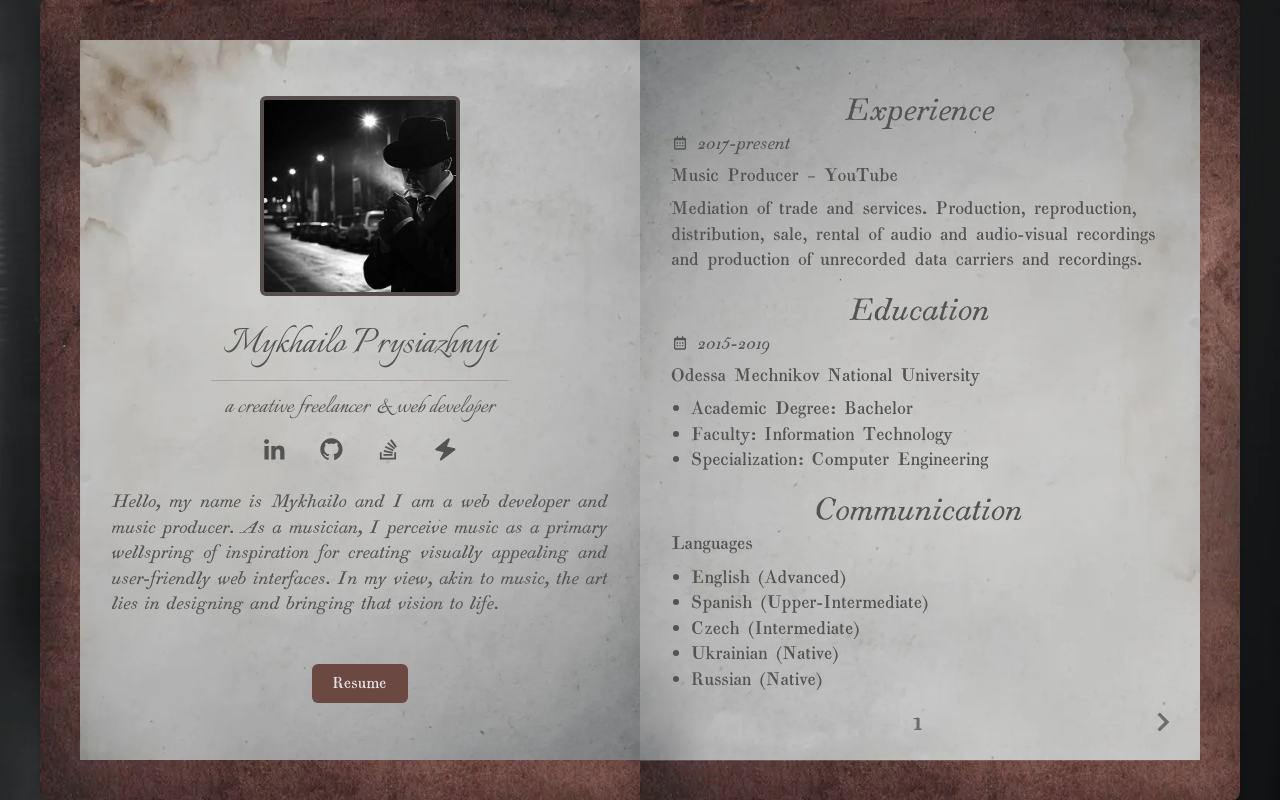
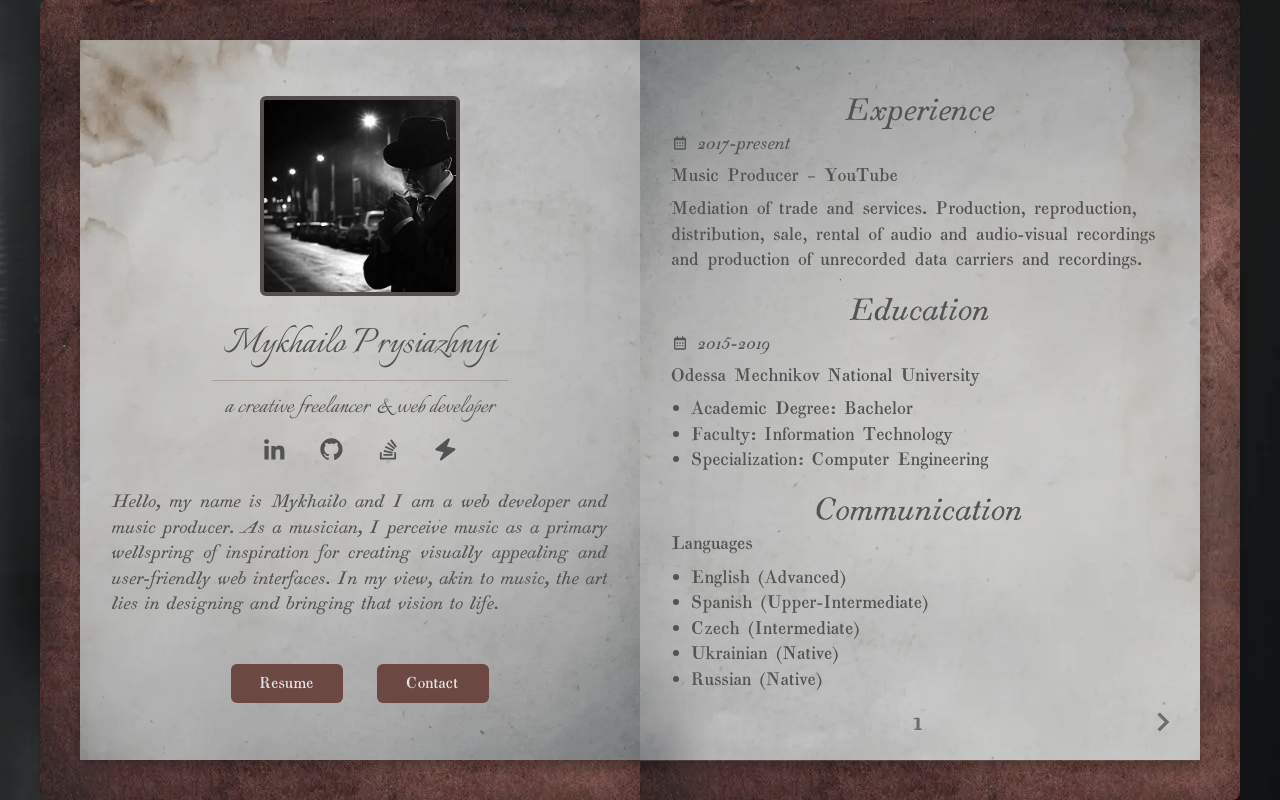
Before and after one commit to michaelprys/Portfolio, a Vue app: page / in a window 1280 px wide. Built offline with nearby package versions, Linux system fonts and the light colour scheme; grey boxes are pictures that could not be loaded.

Commit message:
all pages turn with sfx added

```diff
--- a/src/component/ItemTurnBtn.vue
+++ b/src/component/ItemTurnBtn.vue
@@ -1,5 +1,5 @@
 <template>
-    <button class="book__nav-btn" @click="playSfx">
+    <button class="book__nav-btn" @click="handlePlaySfx">
         <slot> </slot>
     </button>
 </template>
@@ -10,21 +10,22 @@ import Sfx2 from '@/assets/sounds/page-turn-2.mp3?url';
 import Sfx3 from '@/assets/sounds/page-turn-3.mp3?url';
 import Sfx4 from '@/assets/sounds/page-turn-4.mp3?url';
 import Sfx5 from '@/assets/sounds/page-turn-5.mp3?url';
+import { usePlaySfx } from '@/use/usePlaySfx';
 
-// const sounds = [Sfx1, Sfx2, Sfx3, Sfx4, Sfx5];
-// let previousSound;
+const { playSfx } = usePlaySfx();
 
-// const getSound = () => {
-//     const filteredSounds = sounds.filter(sound => sound !== previousSound);
-//     return (previousSound =
-//         filteredSounds[Math.floor(Math.random() * filteredSounds.length)]);
-// };
+const sounds = [Sfx1, Sfx2, Sfx3, Sfx4, Sfx5];
+let previousSound;
 
-// const playSfx = () => {
-//     const sound = new Audio(getSound());
-//     sound.volume = 0.1;
-//     sound.play();
-// };
+const getSound = () => {
+    const filteredSounds = sounds.filter(sound => sound !== previousSound);
+    return (previousSound =
+        filteredSounds[Math.floor(Math.random() * filteredSounds.length)]);
+};
+
+const handlePlaySfx = () => {
+    playSfx(getSound());
+};
 </script>
 
 <style lang="scss"></style>
--- /dev/null
+++ b/src/use/usePlaySfx.js
@@ -0,0 +1,11 @@
+export const usePlaySfx = () => {
+    const playSfx = sfx => {
+        const sound = new Audio(sfx);
+        sound.volume = 0.1;
+        sound.play();
+    };
+
+    return {
+        playSfx,
+    };
+};
--- a/src/view/ViewContactEnd.vue
+++ b/src/view/ViewContactEnd.vue
@@ -67,32 +67,37 @@
                     <button class="contact__btn">Send Message</button>
                 </form>
                 <span class="book__page-number">7</span>
-                <ItemTurnBtn @click="turnPage">
+                <!-- <ItemTurnBtn @click="turnPage">
                     <SvgBtnNext />
-                </ItemTurnBtn>
-            </div>
-        </div>
-    </div>
-    <!-- page 8 (back) -->
-    <div class="book__page-back">
-        <div class="book__content book__content--right">
-            <div class="book__content-inner">
-                <h2 class="end-title">Go to page 1</h2>
-                <span class="book__page-number">8</span>
-                <ItemTurnBtn @click="turnPage">
-                    <SvgBtnPrev />
-                </ItemTurnBtn>
+                </ItemTurnBtn> -->
+                <button
+                    class="contact__to-first-page-btn"
+                    @click="[turnAllPagesReversed(), handlePlaySfx()]">
+                    <svg
+                        xmlns="http://www.w3.org/2000/svg"
+                        width="2.2rem"
+                        height="2.2rem"
+                        viewBox="0 0 24 24">
+                        <path
+                            d="m21.743 12.331-9-10c-.379-.422-1.107-.422-1.486 0l-9 10a.998.998 0 0 0-.17 1.076c.16.361.518.593.913.593h2v7a1 1 0 0 0 1 1h3a1 1 0 0 0 1-1v-4h4v4a1 1 0 0 0 1 1h3a1 1 0 0 0 1-1v-7h2a.998.998 0 0 0 .743-1.669z"></path>
+                    </svg>
+                </button>
             </div>
         </div>
     </div>
 </template>
 
 <script setup>
-import ItemTurnBtn from '@/component/ItemTurnBtn.vue';
-import SvgBtnNext from '@/component/svg/SvgBtnNext.vue';
-import SvgBtnPrev from '@/component/svg/SvgBtnPrev.vue';
+import Sfx6 from '@/assets/sounds/page-shuffle.mp3?url';
+import { usePlaySfx } from '@/use/usePlaySfx';
 
-const props = defineProps(['turnPage']);
+const { playSfx } = usePlaySfx();
+
+const handlePlaySfx = () => {
+    playSfx(Sfx6);
+};
+
+const props = defineProps(['turnPage', 'turnAllPagesReversed']);
 </script>
 
 <style lang="scss">
@@ -156,18 +161,40 @@ const props = defineProps(['turnPage']);
         padding-inline: $p-4;
         padding-block: $p-3;
     }
+    &__to-first-page-btn {
+        border-radius: $br-6;
+        border: 2px;
+        position: absolute;
+        bottom: 16px;
+        right: 28px;
+        background-color: transparent;
+        & svg {
+            border: 2px solid transparent;
+            border-radius: $br-6;
+            transition: fill $tr-smooth, stroke $tr-smooth;
+            fill: $c-cover;
+            stroke: transparent;
+            stroke-width: 1.8px;
+        }
+        &:hover svg {
+            stroke: $c-cover;
+            stroke-width: 1.8px;
+            fill: transparent;
+        }
+    }
 }
-.book__content-inner {
-    position: relative;
-}
-.end-title {
-    position: absolute;
-    top: 41%;
-    left: 50%;
-    transform: translateY(-50%);
-    transform: translateX(-50%);
-    color: $c-text;
-    font-size: 4.2rem;
-    font-family: $ff-secondary;
-}
+
+// .book__content-inner {
+//     position: relative;
+// }
+// .end-title {
+//     position: absolute;
+//     top: 41%;
+//     left: 50%;
+//     transform: translateY(-50%);
+//     transform: translateX(-50%);
+//     color: $c-text;
+//     font-size: 4.2rem;
+//     font-family: $ff-secondary;
+// }
 </style>
--- a/src/view/ViewIntro.vue
+++ b/src/view/ViewIntro.vue
@@ -76,17 +76,38 @@
                         akin to music, the art lies in designing and bringing
                         that vision to life.
                     </div>
-                    <a
-                        class="profile__resume-link"
-                        href="https://drive.google.com/file/d/1F7AlNa7Uol8v_DNeV30reOGzze08o44o/view?usp=sharing"
-                        target="_blank"
-                        >Resume</a
-                    >
+                    <div class="profile__buttons">
+                        <a
+                            class="profile__link"
+                            href="https://drive.google.com/file/d/1F7AlNa7Uol8v_DNeV30reOGzze08o44o/view?usp=sharing"
+                            target="_blank"
+                            >Resume</a
+                        >
+                        <button
+                            type="button"
+                            class="profile__button"
+                            @click="[turnAllPages(), handlePlaySfx()]">
+                            Contact
+                        </button>
+                    </div>
                 </div>
             </div>
         </div>
     </div>
 </template>
+
+<script setup>
+import Sfx6 from '@/assets/sounds/page-shuffle.mp3?url';
+import { usePlaySfx } from '@/use/usePlaySfx';
+
+const { playSfx } = usePlaySfx();
+
+const handlePlaySfx = () => {
+    playSfx(Sfx6);
+};
+
+const props = defineProps(['turnAllPages']);
+</script>
 
 <style lang="scss">
 .profile {
@@ -157,11 +178,16 @@
         font-family: $ff-primary-italic;
         font-size: $fs-base;
     }
-    &__resume-link {
+    &__buttons {
+        display: flex;
+        padding-inline: 6.4em;
+    }
+    &__link,
+    &__button {
         @include btn;
         margin-top: $m-12;
         margin-inline: auto;
-        min-width: $w-24;
+        min-width: $w-28;
         padding-block: $p-5;
         line-height: 0;
     }
--- a/src/view/ViewPortfolio.vue
+++ b/src/view/ViewPortfolio.vue
@@ -5,42 +5,43 @@
         <div class="book-cover book-cover--right"></div>
         <div class="book">
             <!-- overlay page -->
-            <!-- <div class="book__page book__page--left">
+            <div class="book__page book__page--left">
                 <div
                     class="book__content book__content--left overlay-left"></div>
             </div>
             <div class="book__page book__page--right">
                 <div
                     class="book__content book__content--right transparent overlay-right"></div>
-            </div> -->
+            </div>
             <!-- intro page -->
-            <ViewIntro />
+            <ViewIntro :turnAllPages="turnAllPages" />
             <!-- other pages -->
             <div
                 ref="page1Ref"
                 class="book__page book__page--right"
-                :class="{ turn: pageStates.page1 }">
+                :class="{
+                    turn: pageStates.page1,
+                }">
                 <ViewAboutServices :turnPage="() => turnPage('page1')" />
             </div>
             <div
                 ref="page2Ref"
                 class="book__page book__page--right"
-                :class="{ turn: pageStates.page2 }">
+                :class="{
+                    turn: pageStates.page2,
+                }">
                 <ViewSkillsProject :turnPage="() => turnPage('page2')" />
             </div>
             <div
                 ref="page3Ref"
                 class="book__page book__page--right"
-                :class="{ turn: pageStates.page3 }">
+                :class="{
+                    turn: pageStates.page3,
+                }">
                 <ViewProjectMoreAboutMe :turnPage="() => turnPage('page3')" />
             </div>
-            <div
-                ref="page4Ref"
-                class="book__page book__page--right"
-                :class="{
-                    turn: pageStates.page4,
-                }">
-                <ViewContactEnd :turnPage="() => turnPage('page4')" />
+            <div class="book__page book__page--right">
+                <ViewContactEnd :turnAllPagesReversed="turnAllPagesReversed" />
             </div>
         </div>
     </div>
@@ -58,31 +59,49 @@ const pageStates = ref({
     page1: false,
     page2: false,
     page3: false,
-    page4: false,
 });
 
 const page1Ref = ref(null);
 const page2Ref = ref(null);
 const page3Ref = ref(null);
-const page4Ref = ref(null);
 
-const pageRefs = [page1Ref, page2Ref, page3Ref, page4Ref];
+const pageRefs = [page1Ref, page2Ref, page3Ref];
 
 const zIndexCounter = ref({
     page1: 20,
     page2: 19,
     page3: 18,
-    page4: 17,
 });
+
+const pages = Object.keys(pageStates.value);
 
 const turnPage = page => {
     pageStates.value[page] = !pageStates.value[page];
-    updateZIndex(page);
+    setTimeout(() => {
+        updateZIndex(page);
+    }, 500);
 };
 
 const updateZIndex = page => {
     zIndexCounter.value[page] =
         Math.max(...Object.values(zIndexCounter.value)) + 1;
+};
+
+const turnAllPages = () => {
+    pages.forEach((page, index) => {
+        setTimeout(() => {
+            turnPage(page);
+        }, 100 + 200 * index);
+    });
+};
+
+const turnAllPagesReversed = () => {
+    const reversedPages = [...pages].reverse();
+    reversedPages.forEach((page, index) => {
+        setTimeout(() => {
+            turnPage(page);
+        }, 100 + 200 * index);
+    });
 };
 
 onMounted(() => {
@@ -143,16 +162,16 @@ onMounted(() => {
 }
 // book
 .book {
-    // & .overlay-left {
-    //     box-shadow: $dc-shadow-light;
-    // }
-    // & .overlay-right {
-    //     transition: 0.5s linear;
-    //     box-shadow: $dc-shadow-light;
-    // }
-    // & .remove-overlay {
-    //     box-shadow: none;
-    // }
+    & .overlay-left {
+        box-shadow: $dc-shadow-light;
+    }
+    & .overlay-right {
+        transition: 0.5s linear;
+        box-shadow: $dc-shadow-light;
+    }
+    & .remove-overlay {
+        box-shadow: none;
+    }
     // & .add-overlay {
     //     transition: 3s linear;
     //     box-shadow: none;
@@ -199,7 +218,9 @@ onMounted(() => {
             transform-style: preserve-3d;
             transform-origin: left;
             transition: transform 1s cubic-bezier(0.645, 0.045, 0.355, 1);
-
+            &.fast-transition {
+                transition: transform 0.5s cubic-bezier(0.645, 0.045, 0.355, 1);
+            }
             &.turn {
                 transform: rotateY(180deg);
             }
--- a/src/view/ViewProjectMoreAboutMe.vue
+++ b/src/view/ViewProjectMoreAboutMe.vue
@@ -95,7 +95,7 @@
                         I have 2+ years experience building web applications
                         from scratch, strong grasp of modern HTML, CSS,
                         JavaScript, and accessibility best practices,
-                        familiarity with Git version control and pull request
+                        familiarity with GIT version control and pull request
                         workflows.
                     </p>
                     <h2 class="about__subtitle">Some facts</h2>
--- a/src/view/ViewSkillsProject.vue
+++ b/src/view/ViewSkillsProject.vue
@@ -288,7 +288,7 @@
                                 includes server-side pagination, a custom server
                                 and database, along with optimizations like
                                 skeleton loaders for an enhanced user
-                                experience. Besides, it's fully responsive and
+                                interaction. Besides, it's fully responsive and
                                 adaptive on all devices.
                             </p>
                         </div>
```
Also changed, not shown: 1 other file (tests, documents, lock files or other folders).
